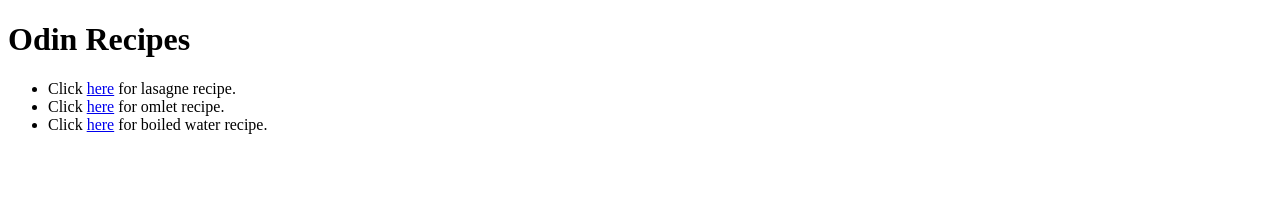
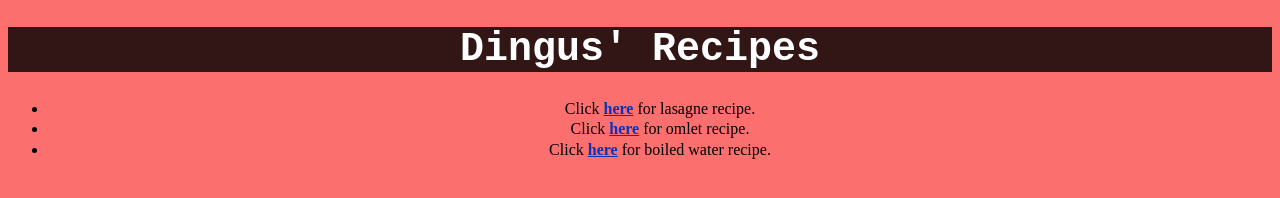
Before and after one commit to DaddyDingus/odin-recipies, a plain HTML site: page index.html in a window 1280 px wide. Drawn offline with Linux system fonts and the light colour scheme.

Commit message:
added style sheet and linked css to each page

```diff
--- a/index.html
+++ b/index.html
@@ -2,14 +2,15 @@
 <html lang="en">
     <head>
         <meta charset="UTF-8">
+        <link rel="stylesheet" href="style.css">
         <title> Odin Recipes</title>
     </head>
     <body>
-        <h1>Odin Recipes</h1>
-        <ul>
-            <li>Click <a href="./recipes/lasagne.html">here</a> for lasagne recipe.</li>
-            <li>Click <a href="./recipes/omlet.html">here</a> for omlet recipe.</li>
-            <li>Click <a href="./recipes/boiled-water.html">here</a> for boiled water recipe.</li>
-        </ul>
+        <h1>Dingus' Recipes</h1>
+          <ul>
+             <li>Click <a href="./recipes/lasagne.html">here</a> for lasagne recipe.</li>
+             <li>Click <a href="./recipes/omlet.html">here</a> for omlet recipe.</li>
+             <li>Click <a href="./recipes/boiled-water.html">here</a> for boiled water recipe.</li>
+          </ul>
     </body>
 </html>
--- /dev/null
+++ b/style.css
@@ -0,0 +1,29 @@
+body {
+    background-color: rgb(251, 111, 111);
+    text-align: center;
+}
+
+h1 {
+    text-align: center;
+    background-color: rgba(0, 0, 0, 0.8);
+    font-family: 'Courier New', Courier, monospace;
+    font-size: 40px;
+    color: white;
+}
+
+a {
+    color: rgb(9, 51, 187);
+    line-height: 1.3;
+    font-weight: 900;
+}
+
+div.menu {
+    font-size: 16px;
+    line-height: 1.5;
+    text-align: center;
+}
+
+.main {
+    display: inline-block;
+    text-align: left;
+}
```
Also changed, not shown: recipes/boiled-water.html (+5 -4 lines), recipes/lasagne.html (+3 -2 lines), recipes/omlet.html (+6 -5 lines).
